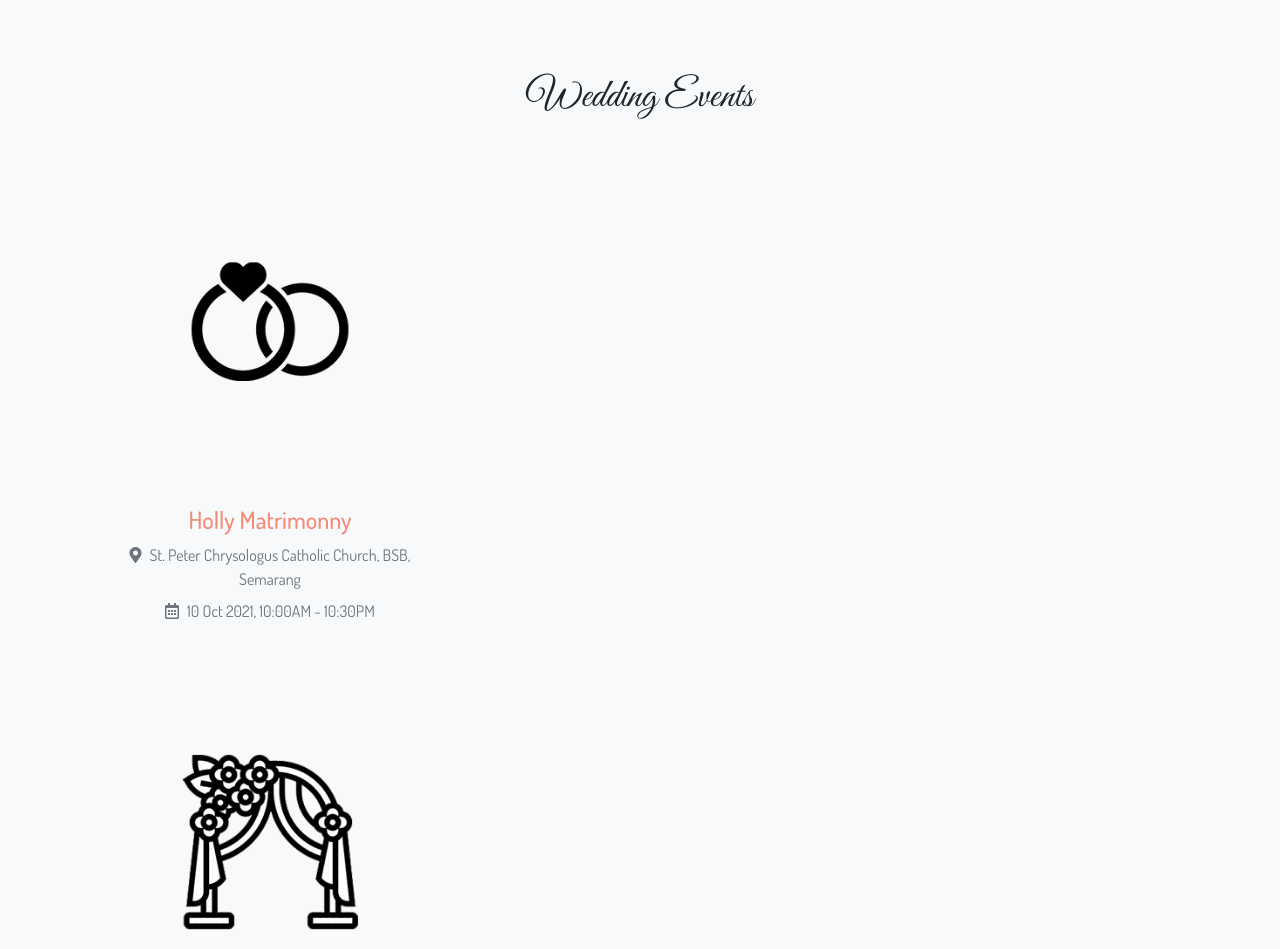
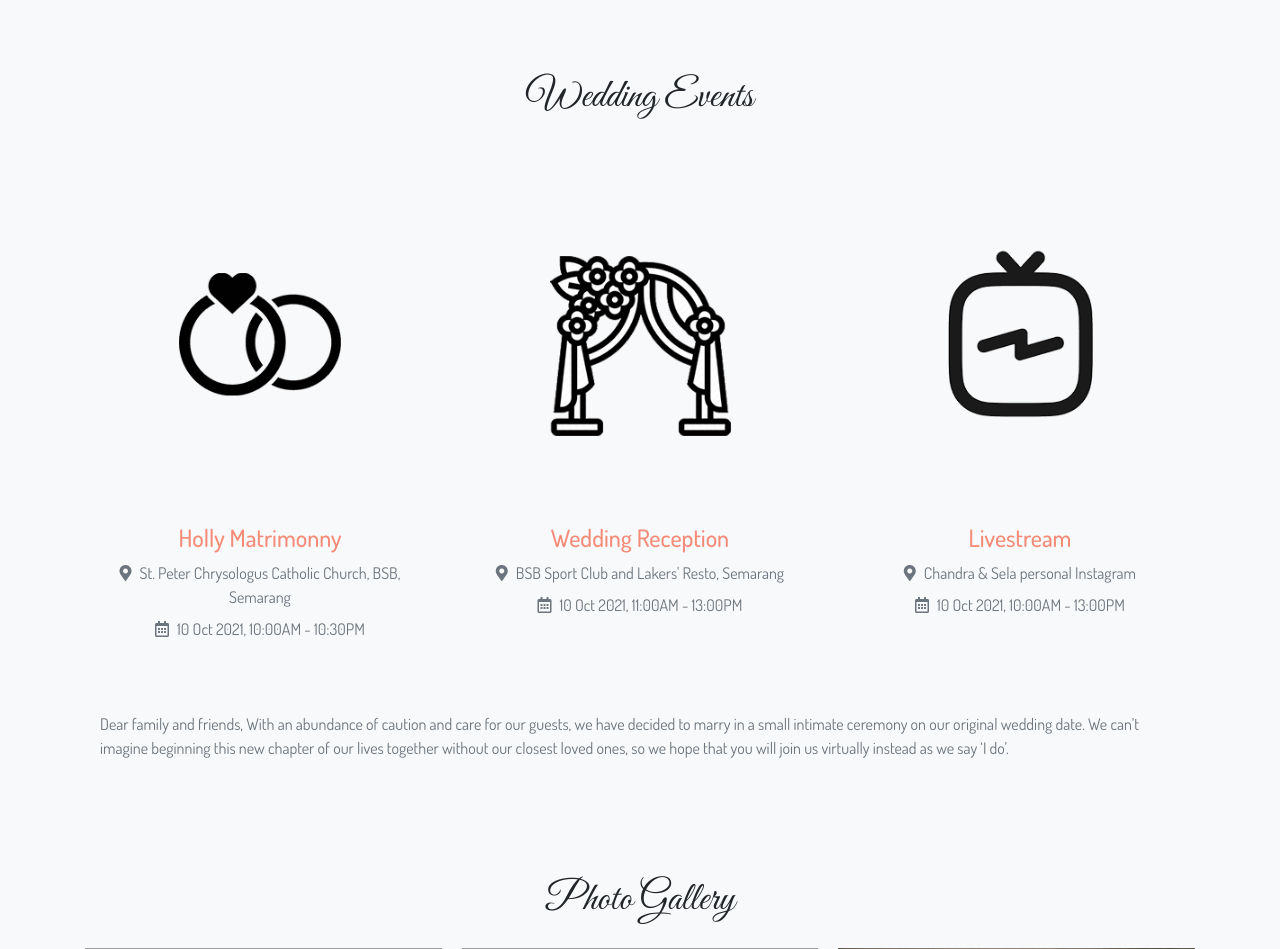
Before and after one commit to canzdoankz/chandrasela, a PHP site: page / in a window 1280 px wide. Shown: the part 1960-2909 px from the top of the page. Run offline with PHP 8.4, Linux system fonts and the light colour scheme; grey boxes are pictures that could not be loaded.

Commit message:
Update index.php

```diff
--- a/index.php
+++ b/index.php
@@ -20,7 +20,7 @@
     <link rel="apple-touch-icon" sizes="180x180" href="images/favicon/apple-touch-icon.png">
     <link rel="icon" type="image/png" sizes="32x32" href="images/favicon/favicon-32x32.png">
     <link rel="icon" type="image/png" sizes="16x16" href="images/favicon/favicon-16x16.png">
-    <link href="css/bootstrap.min.css?ver=1.1.0" rel="stylesheet">
+    <link href="css/bootstrap.css?ver=1.1.0" rel="stylesheet">
     <link href="css/font-awesome/css/all.min.css?ver=1.1.0" rel="stylesheet">
     <link href="css/aos.css?ver=1.1.0" rel="stylesheet">
     <link href="css/ekko-lightbox.css?ver=1.1.0" rel="stylesheet">
@@ -70,8 +70,8 @@
 <div class="ww-section bg-light" id="events">
   <div class="container ww-wedding-event">
     <h2 class="h1 text-center pb-3 ww-title" data-aos="zoom-in-down" data-aos-duration="1000">Wedding Events</h2>
-
-      <div class="col-md-4 col-sm-12"  >
+    <div class="row">
+        <div class="col-md-4 col-sm-12"  >
         <div class="my-3">
           <a class="btn btn-link"  target="_blank" href="https://www.google.com/maps/dir//GEREJA+SANTO+PETRUS+KRISOLOGUS+BSB/data=!4m6!4m5!1m1!4e2!1m2!1m1!1s0x2e708a76dc89f07d:0x413acbeaf2fc0bb9?sa=X&ved=2ahUKEwivyp_RpdHyAhWQfH0KHfRdCn0Q9RcwDXoECEwQBA">
             <div class="my-3"><img class="img-fluid" src="images/wedding-party.png" alt="Wedding Party" data-aos="fade-down-right" data-aos-duration="1000"/></div>
@@ -108,6 +108,7 @@
             </ul>
           </a>
       </div>
+    </div>
 
 
     <br>
```
